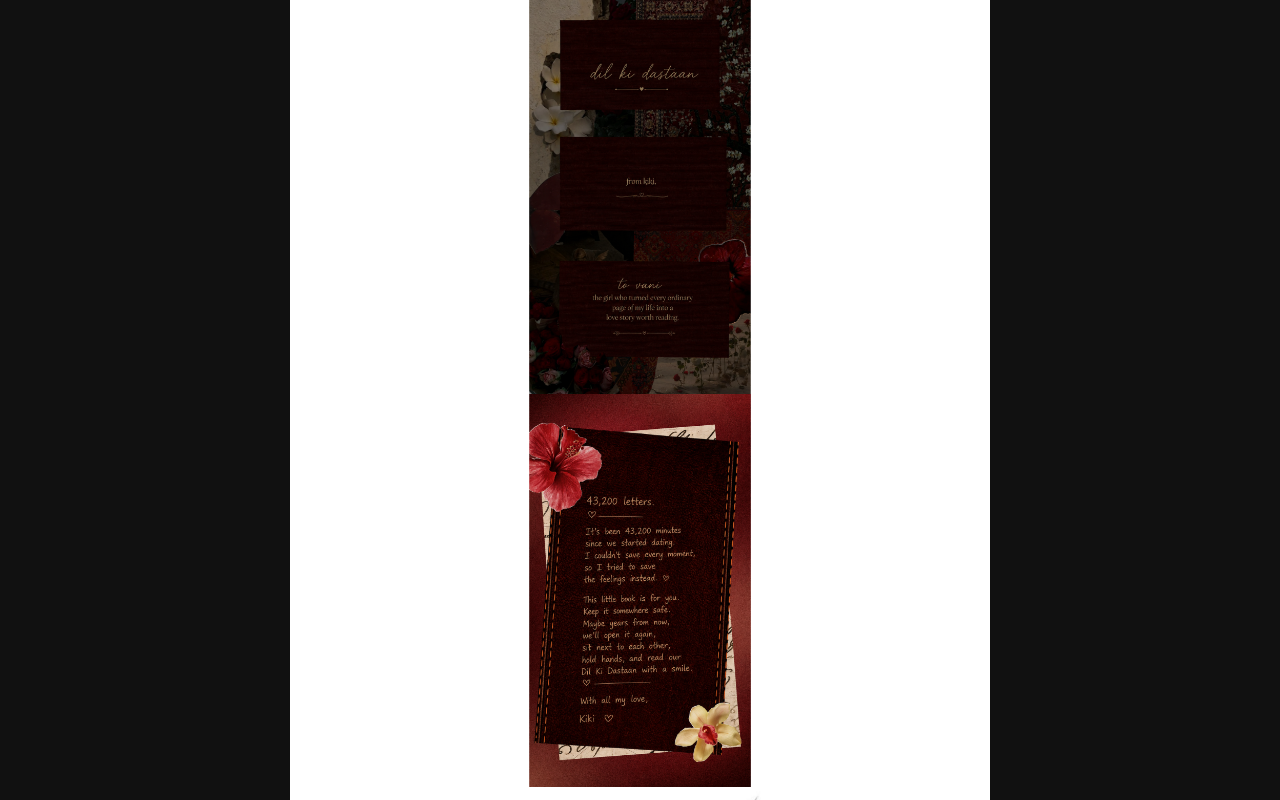
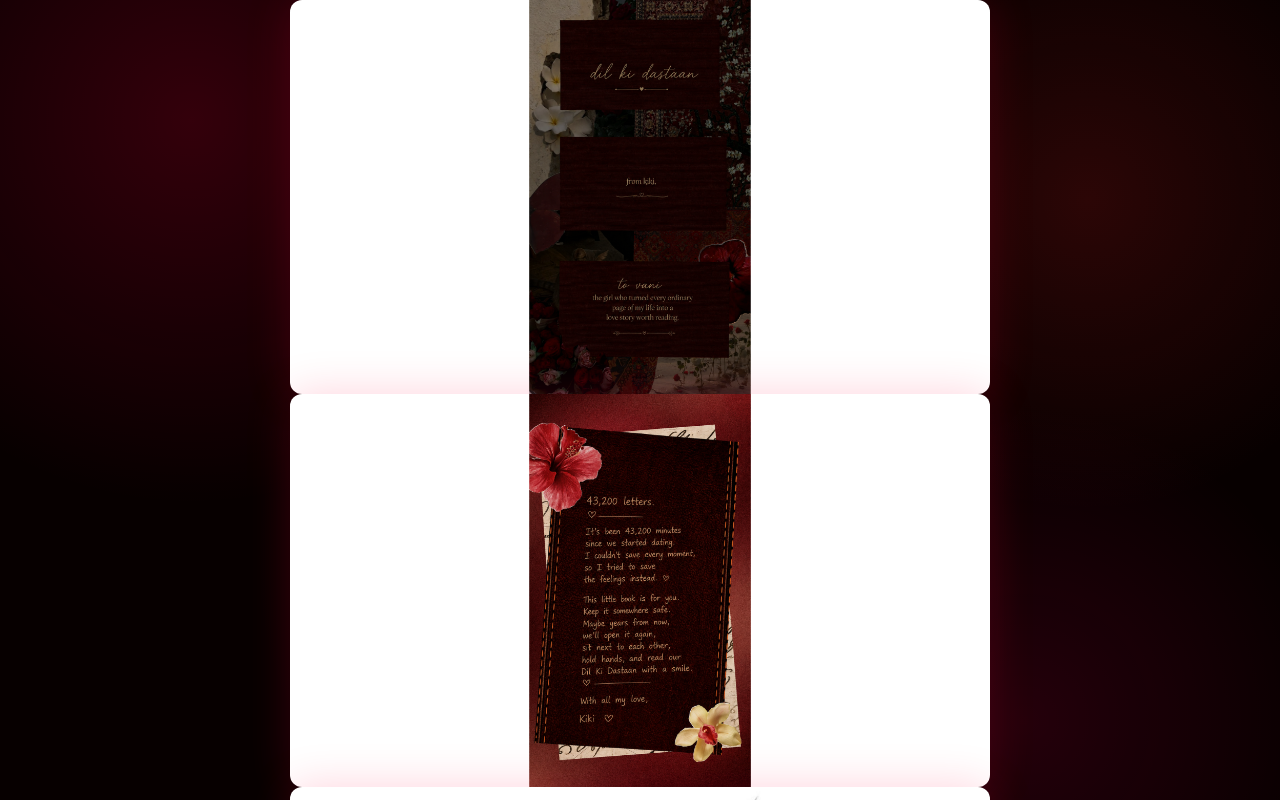
Before and after one commit to JOONGTISSUES/kiki-LOVES-vani, a plain HTML site: page index.html in a window 1280 px wide. Shown: the top 800 px of the page. Drawn offline with Linux system fonts and the light colour scheme.

Commit message:
Update index.html

```diff
--- a/index.html
+++ b/index.html
@@ -5,18 +5,32 @@
 <meta name="viewport" content="width=device-width,initial-scale=1">
 <title>Dil Ki Dastaan</title>
 <style>
+html,body{
+    margin:0;
+    padding:0;
+    overflow-x:hidden;
+    background:#070000;
+    background-image:
+        radial-gradient(circle at 15% 15%, rgba(255,0,60,.18), transparent 30%),
+        radial-gradient(circle at 85% 25%, rgba(255,40,40,.15), transparent 25%),
+        radial-gradient(circle at 50% 70%, rgba(120,0,0,.35), transparent 45%),
+        radial-gradient(circle at 80% 90%, rgba(255,0,90,.12), transparent 25%);
+    background-attachment:fixed;
+}
+
 body{
-margin:0;
-background:#111;
     display:flex;
     flex-direction:column;
     align-items:center;
 }
+
 img{
     width:100%;
     max-width:700px;
     display:block;
-margin:auto;
+    margin:0 auto;
+    border-radius:12px;
+    box-shadow:0 0 45px rgba(255,0,60,.18);
 }
 </style>
 </head>
```
Lines whose indentation alone changed are shown as unchanged.
